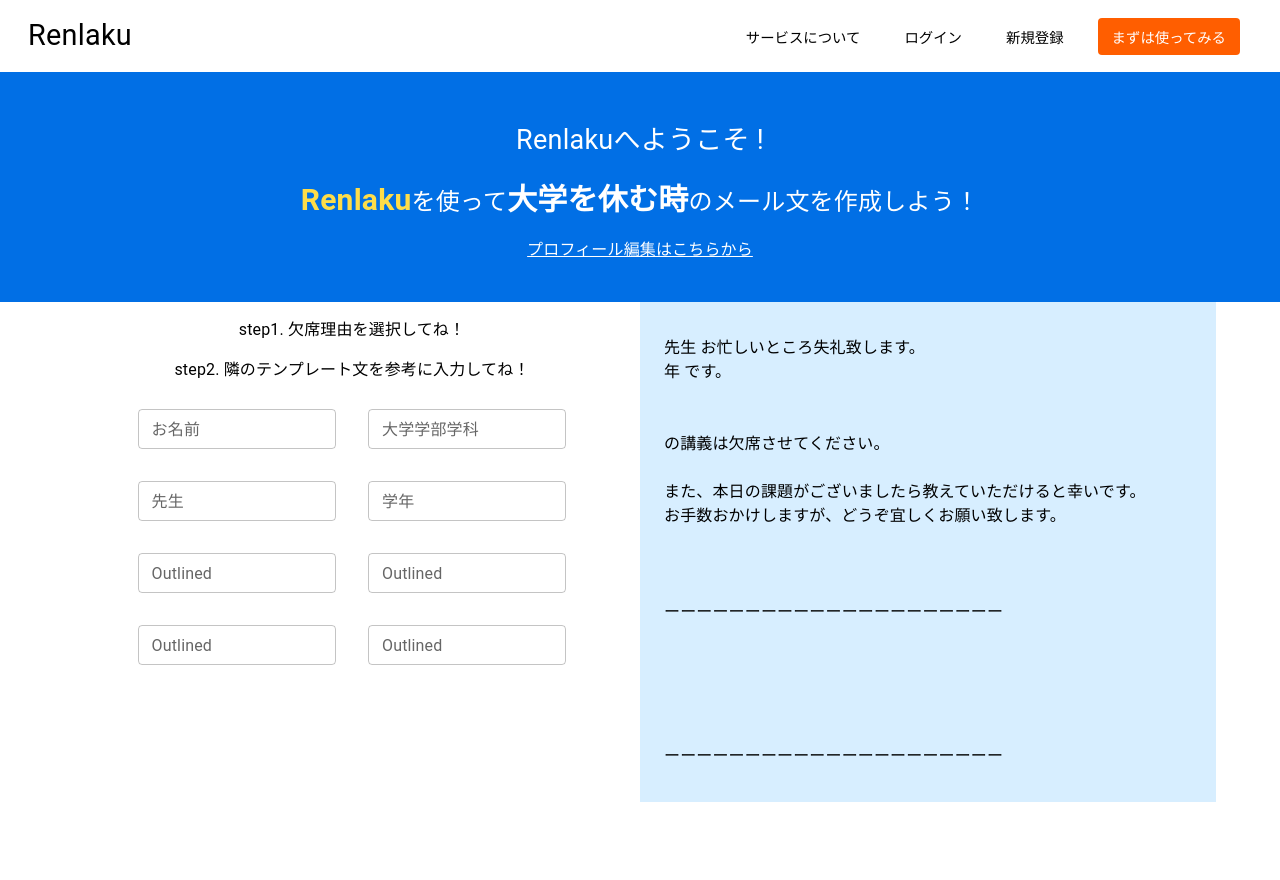
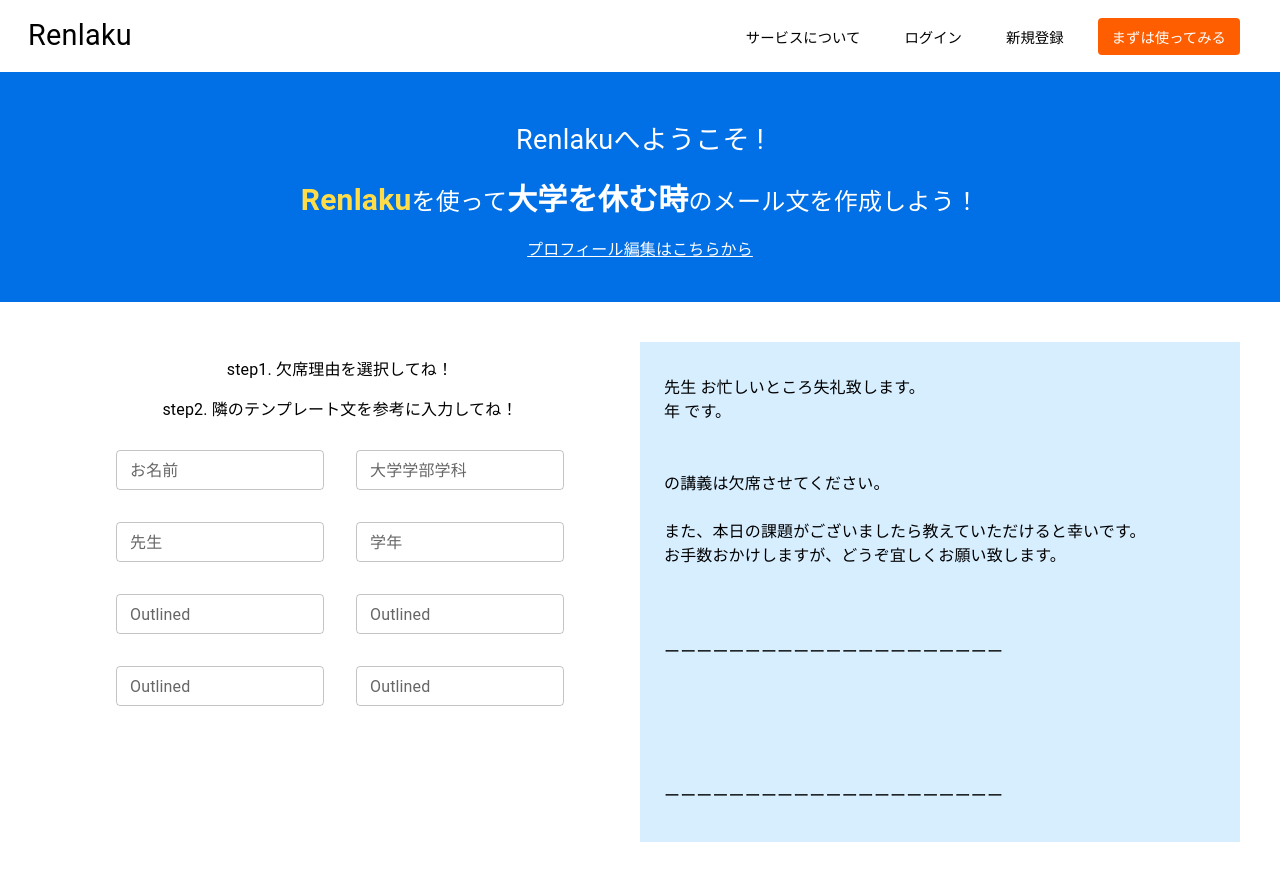
Before and after one commit to yusei53/Renlaku, a Next.js app: page /test2 in a window 1280 px wide. Before the commit the page ends 802 px from the top, so only its background shows below. Built offline with nearby package versions, Linux system fonts and the light colour scheme; no server answers.

Commit message:
cssの微調整

```diff
--- a/app/test2/UniversityMail.tsx
+++ b/app/test2/UniversityMail.tsx
@@ -14,7 +14,7 @@ const UniversityMail: React.FC<TProps> = ({ currentUser }) => {
 
   return (
     <>
-      <Container>
+      <Container disableGutters sx={{ my: 5 }}>
         <Grid container>
           <Grid item xs={12} sm={6}>
             <InputCompoonent
```
